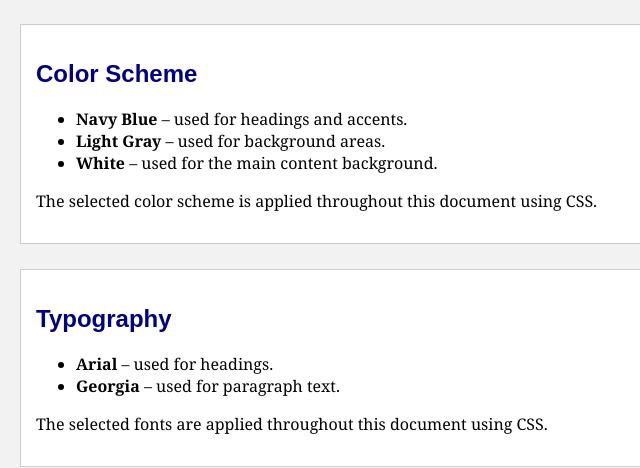
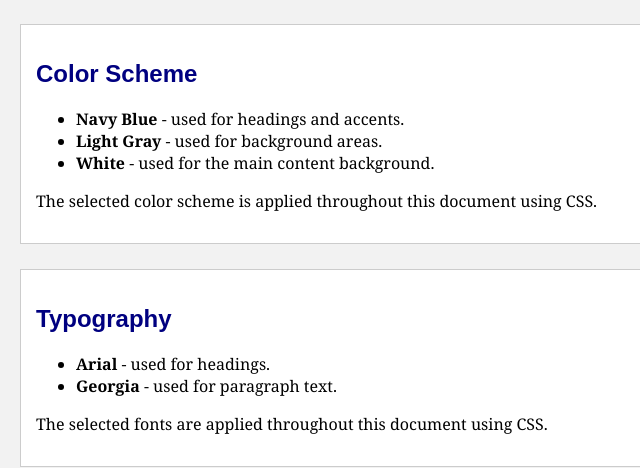
Before and after one commit to Wilfredo-Marapacuto/wdd131, a plain HTML site: page project/siteplan.html in a window 1280 px wide. Shown: the part 996-1464 px from the top of the page, 0-640 px from the left. Drawn offline with Linux system fonts and the light colour scheme.

Commit message:
project 2

```diff
--- a/project/scripts/services.js
+++ b/project/scripts/services.js
@@ -57,11 +57,10 @@ function setupFilters() {
 
     let list = services;
 
-    // array methods + conditional branching
     if (cat !== "all") list = list.filter(s => s.cat === cat);
     if (onlyPop) list = list.filter(s => s.popular);
 
-    // sort (array method)
+
     list = list.slice().sort((a,b) => a.title.localeCompare(b.title));
 
     render(list);
@@ -81,7 +80,7 @@ function setupSaveButtons() {
     const item = services.find(s => s.id === id);
     if (!item) return;
 
-    // objects + localStorage
+
     const saved = JSON.parse(localStorage.getItem("wm_saved_services") || "[]");
     const exists = saved.some(x => x.id === item.id);
 
--- a/project/siteplan.html
+++ b/project/siteplan.html
@@ -62,9 +62,9 @@
     <section id="colorscheme">
         <h2>Color Scheme</h2>
         <ul>
-            <li><strong>Navy Blue</strong> – used for headings and accents.</li>
-            <li><strong>Light Gray</strong> – used for background areas.</li>
-            <li><strong>White</strong> – used for the main content background.</li>
+            <li><strong>Navy Blue</strong> - used for headings and accents.</li>
+            <li><strong>Light Gray</strong> - used for background areas.</li>
+            <li><strong>White</strong> - used for the main content background.</li>
         </ul>
         <p>The selected color scheme is applied throughout this document using CSS.</p>
     </section>
@@ -72,8 +72,8 @@
     <section id="typography">
         <h2>Typography</h2>
         <ul>
-            <li><strong>Arial</strong> – used for headings.</li>
-            <li><strong>Georgia</strong> – used for paragraph text.</li>
+            <li><strong>Arial</strong> - used for headings.</li>
+            <li><strong>Georgia</strong> - used for paragraph text.</li>
         </ul>
         <p>The selected fonts are applied throughout this document using CSS.</p>
     </section>
```
Also changed, not shown: project/index.html (+1 -1 lines), project/scripts/contact.js (+9 -12 lines), project/scripts/index.js (+4 -7 lines), project/services.html (+0 -1 lines).
